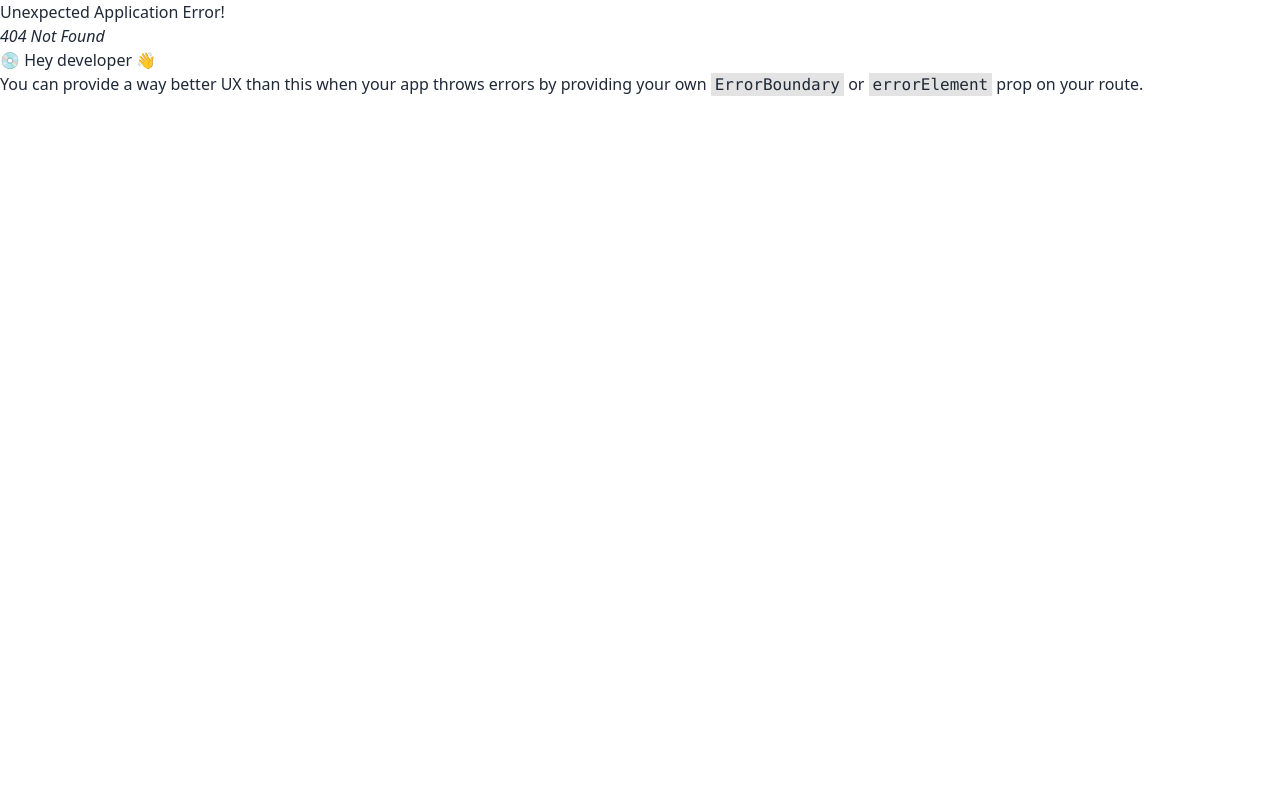
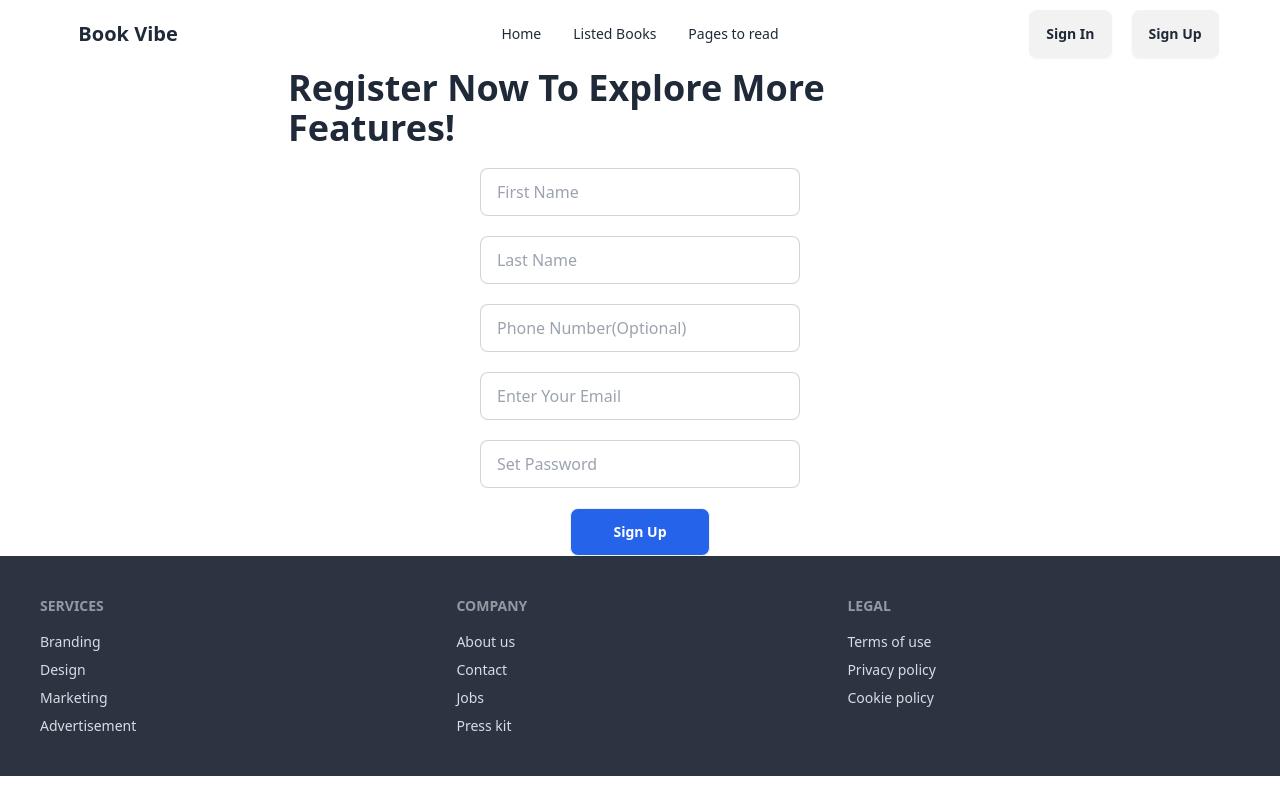
Before and after one commit to sayak53/Book-Vibe-Project, a React (Vite) app: page /signup in a window 1280 px wide. Before the commit this address had no page. Built offline with nearby package versions, Linux system fonts and the light colour scheme.

Commit message:
project almost done

```diff
--- a/src/components/Banner/Banner.jsx
+++ b/src/components/Banner/Banner.jsx
@@ -5,7 +5,7 @@ const Banner = () => {
         <div className="hero-content flex-col lg:flex-row-reverse">
           <img
             src={bookimg}
-            className="w-[90%]" />
+            className="w-[90%] lg:w-[60%]" />
           <div>
             <h1 className="text-5xl font-bold">Box Office News!</h1>
             <p className="py-6">
--- a/src/components/Footer/Footer.jsx
+++ b/src/components/Footer/Footer.jsx
@@ -1,6 +1,6 @@
 const Footer = () => {
   return (
-    <footer className="footer bg-neutral text-neutral-content p-10">
+    <footer className="footer bg-neutral text-neutral-content p-10 w-[100%]">
       <nav>
         <h6 className="footer-title">Services</h6>
         <a className="link link-hover">Branding</a>
--- /dev/null
+++ b/src/components/Form/Signin.jsx
@@ -0,0 +1,14 @@
+import { Link } from "react-router-dom";
+
+const Signin = () => {
+    return (
+        <div className="flex flex-col items-center space-y-5 w-[60%] mx-auto">
+            <p className="text-4xl font-bold">Welcome Back!</p>
+           <input type="text" placeholder="Email" className="input input-bordered w-full max-w-xs" />
+           <input type="password" placeholder="Password" className="input input-bordered w-full max-w-xs" />
+           <button className="btn bg-blue-600 text-white w-[40%] lg:w-[20%]"><Link to="/">Sign In</Link></button>
+        </div>
+    );
+};
+
+export default Signin;
--- /dev/null
+++ b/src/components/Form/Signup.jsx
@@ -0,0 +1,16 @@
+import { Link } from "react-router-dom";
+const Signup = () => {
+    return (
+        <div className="flex flex-col items-center space-y-5 w-[60%] mx-auto">
+            <p className="text-4xl font-bold">Register Now To Explore More Features!</p>
+        <input type="text" placeholder="First Name" className="input input-bordered w-full max-w-xs" />
+        <input type="text" placeholder="Last Name" className="input input-bordered w-full max-w-xs" />
+        <input type="number" placeholder="Phone Number(Optional)" className="input input-bordered w-full max-w-xs" />
+        <input type="email" placeholder="Enter Your Email" className="input input-bordered w-full max-w-xs" />
+        <input type="password" placeholder="Set Password" className="input input-bordered w-full max-w-xs" />
+        <button className="btn bg-blue-600 text-white w-[40%] lg:w-[20%]"><Link to="/">Sign Up</Link></button>
+     </div>
+    );
+};
+
+export default Signup;
--- a/src/components/Navbar/Navbar.jsx
+++ b/src/components/Navbar/Navbar.jsx
@@ -1,4 +1,4 @@
-import { NavLink } from "react-router-dom";
+import { Link, NavLink } from "react-router-dom";
 
 const Navbar = () => {
   return (
@@ -52,8 +52,8 @@ const Navbar = () => {
         </ul>
       </div>
       <div className="navbar-end space-x-5">
-        <a className="btn">Sign In</a>
-        <a className="btn">Sign Up</a>
+        <a className="btn"><Link to={"/signin"}>Sign In</Link></a>
+        <a className="btn"><Link to={"/signup"}>Sign Up</Link></a>
       </div>
     </div>
   );
--- a/src/components/Root/Root.jsx
+++ b/src/components/Root/Root.jsx
@@ -4,10 +4,12 @@ import Navbar from "../Navbar/Navbar";
 
 const Root = () => {
   return (
+    <div>
     <div className="w-11/12 mx-auto">
       <Navbar></Navbar>
       <Outlet></Outlet>
-      <Footer></Footer>
+    </div>
+    <Footer></Footer>
     </div>
   );
 };
```
Also changed, not shown: src/main.jsx (+10 -0 lines).
